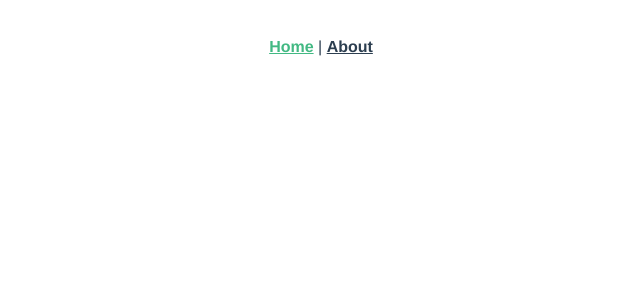
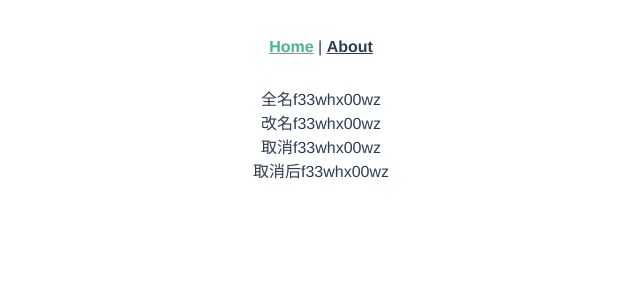
Before and after one commit to huangkangrui/vue-hooks, a Vue app: page / in a window 1280 px wide. Shown: the top 300 px of the page, without its empty margins (319-959 px from the left). Built offline with nearby package versions, Linux system fonts and the light colour scheme.

Commit message:
feat: 完成useRequest基本功能

```diff
--- /dev/null
+++ b/src/hooks/useRequest/Fetch.ts
@@ -0,0 +1,167 @@
+import { Ref } from 'vue';
+import type { FetchState, Options, PluginReturn, Service, Subscribe } from './types';
+
+export default class Fetch<TData, TParams extends any[]> {
+  pluginImpls: PluginReturn<TData, TParams>[] = [];
+
+  count = 0;
+
+  state: FetchState<TData, TParams> = {
+    loading: false,
+    params: undefined,
+    data: undefined,
+    error: undefined,
+  };
+
+  constructor(
+    public serviceRef: Ref<Service<TData, TParams>>,
+    public options: Options<TData, TParams>,
+    public subscribe: Subscribe<TData, TParams>,
+    public initState: Partial<FetchState<TData, TParams>> = {},
+  ) {
+    this.state = {
+      ...this.state,
+      loading: !options.manual,
+      ...initState,
+    };
+  }
+
+  setState(s: Partial<FetchState<TData, TParams>> = {}) {
+    const newState = {
+      ...this.state,
+      ...s,
+    }
+    this.state = newState;
+    this.subscribe(newState);
+  }
+
+  runPluginHandler(event: keyof PluginReturn<TData, TParams>, ...rest: any[]) {
+    // @ts-ignore
+    const r = this.pluginImpls.map((i) => i[event]?.(...rest)).filter(Boolean);
+    return Object.assign({}, ...r);
+  }
+
+  async runAsync(...params: TParams): Promise<TData> {
+    this.count += 1;
+    const currentCount = this.count;
+    const {
+      stopNow = false,
+      returnNow = false,
+      ...state
+    } = this.runPluginHandler('onBefore', params);
+
+    // stop request
+    if (stopNow) {
+      return new Promise(() => {});
+    }
+
+    this.setState({
+      loading: true,
+      params,
+      ...state,
+    });
+
+    // return now
+    if (returnNow) {
+      return Promise.resolve(state.data);
+    }
+
+    this.options.onBefore?.(params);
+
+    try {
+      // replace service
+      let { servicePromise } = this.runPluginHandler('onRequest', this.serviceRef.value, params);
+
+      if (!servicePromise) {
+        servicePromise = this.serviceRef.value(...params);
+      }
+
+      const res = await servicePromise;
+
+      if (currentCount !== this.count) {
+        // prevent run.then when request is canceled
+        return new Promise(() => {});
+      }
+
+      this.setState({
+        data: res,
+        error: undefined,
+        loading: false,
+      });
+
+      this.options.onSuccess?.(res, params);
+      this.runPluginHandler('onSuccess', res, params);
+
+      this.options.onFinally?.(params, res, undefined);
+
+      if (currentCount === this.count) {
+        this.runPluginHandler('onFinally', params, res, undefined);
+      }
+
+      return res;
+    } catch (error) {
+      if (currentCount !== this.count) {
+        return new Promise(() => {});
+      }
+
+      this.setState({
+        error,
+        loading: false,
+      });
+
+      this.options.onError?.(error, params);
+      this.runPluginHandler('onError', error, params);
+
+      this.options.onFinally?.(params, undefined, error);
+
+      if (currentCount === this.count) {
+        this.runPluginHandler('onFinally', params, undefined, error);
+      }
+
+      throw error;
+    }
+  }
+
+  run(...params: TParams) {
+    this.runAsync(...params).catch((error) => {
+      if (!this.options.onError) {
+        console.error(error);
+      }
+    });
+  }
+
+  cancel() {
+    this.count += 1;
+    this.setState({
+      loading: false,
+    });
+
+    this.runPluginHandler('onCancel');
+  }
+
+  refresh() {
+    // @ts-ignore
+    this.run(...(this.state.params || []));
+  }
+
+  refreshAsync() {
+    // @ts-ignore
+    return this.runAsync(...(this.state.params || []));
+  }
+
+  mutate(data?: TData | ((oldData?: TData) => TData | undefined)) {
+    let targetData: TData | undefined;
+    if (typeof data === 'function') {
+      // @ts-ignore
+      targetData = data(this.state.data);
+    } else {
+      targetData = data;
+    }
+
+    this.runPluginHandler('onMutate', targetData);
+
+    this.setState({
+      data: targetData,
+    });
+  }
+}
--- /dev/null
+++ b/src/hooks/useRequest/types.ts
@@ -0,0 +1,114 @@
+import { DeepReadonly, Ref } from 'vue';
+import type Fetch from './Fetch';
+
+export type Service<TData, TParams extends any[]> = (...args: TParams) => Promise<TData>;
+export type Subscribe<TData, TParams extends any[]> = (params: FetchState<TData, TParams>) => void;
+
+// for Fetch
+
+export interface FetchState<TData, TParams extends any[]> {
+  loading: boolean;
+  params?: TParams;
+  data?: TData;
+  error?: Error;
+}
+
+export interface PluginReturn<TData, TParams extends any[]> {
+  onBefore?: (params: TParams) =>
+    | ({
+      stopNow?: boolean;
+      returnNow?: boolean;
+    } & Partial<FetchState<TData, TParams>>)
+    | void;
+
+  onRequest?: (
+    service: Service<TData, TParams>,
+    params: TParams,
+  ) => {
+    servicePromise?: Promise<TData>;
+  };
+
+  onSuccess?: (data: TData, params: TParams) => void;
+  onError?: (e: Error, params: TParams) => void;
+  onFinally?: (params: TParams, data?: TData, e?: Error) => void;
+  onCancel?: () => void;
+  onMutate?: (data: TData) => void;
+}
+
+// for useRequestImplement
+
+export interface Options<TData, TParams extends any[]> {
+  manual?: boolean;
+
+  onBefore?: (params: TParams) => void;
+  onSuccess?: (data: TData, params: TParams) => void;
+  onError?: (e: Error, params: TParams) => void;
+  // formatResult?: (res: any) => TData;
+  onFinally?: (params: TParams, data?: TData, e?: Error) => void;
+
+  defaultParams?: TParams;
+
+  // refreshDeps
+  refreshDeps?: DeepReadonly<any>[];
+  refreshDepsAction?: () => void;
+
+  // loading delay
+  loadingDelay?: number;
+
+  // polling
+  pollingInterval?: number;
+  pollingWhenHidden?: boolean;
+
+  // refresh on window focus
+  refreshOnWindowFocus?: boolean;
+  focusTimespan?: number;
+
+  // debounce
+  debounceWait?: number;
+  debounceLeading?: boolean;
+  debounceTrailing?: boolean;
+  debounceMaxWait?: number;
+
+  // throttle
+  throttleWait?: number;
+  throttleLeading?: boolean;
+  throttleTrailing?: boolean;
+
+  // cache
+  cacheKey?: string;
+  cacheTime?: number;
+  staleTime?: number;
+
+  // retry
+  retryCount?: number;
+  retryInterval?: number;
+
+  // ready
+  ready?: boolean;
+
+  // [key: string]: any;
+}
+
+export type Plugin<TData, TParams extends any[]> = {
+  (fetchInstance: Fetch<TData, TParams>, options: Options<TData, TParams>): PluginReturn<
+    TData,
+    TParams
+  >;
+  onInit?: (options: Options<TData, TParams>) => Partial<FetchState<TData, TParams>>;
+};
+
+
+export interface Result<TData, TParams extends any[]> {
+  loading: Readonly<Ref<boolean>>;
+  data: Readonly<Ref<TData>>;
+  error: Readonly<Ref<Error>>;
+  params: Readonly<Ref<TParams>>;
+  cancel: Fetch<TData, TParams>['cancel'];
+  refresh: Fetch<TData, TParams>['refresh'];
+  refreshAsync: Fetch<TData, TParams>['refreshAsync'];
+  run: Fetch<TData, TParams>['run'];
+  runAsync: Fetch<TData, TParams>['runAsync'];
+  mutate: Fetch<TData, TParams>['mutate'];
+}
+
+export type Timeout = ReturnType<typeof setTimeout>;
--- /dev/null
+++ b/src/hooks/useRequest/useRequest.ts
@@ -0,0 +1,14 @@
+
+import type { Options, Plugin, Service } from './types';
+import useRequestImplement from './useRequestImplement';
+function useRequest<TData, TParams extends any[]>(
+  service: Service<TData, TParams>,
+  options?: Options<TData, TParams>,
+  plugins?: Plugin<TData, TParams>[],
+) {
+  return useRequestImplement<TData, TParams>(service, options, [
+    ...(plugins || []),
+  ] as Plugin<TData, TParams>[]);
+}
+
+export default useRequest;
--- /dev/null
+++ b/src/hooks/useRequest/useRequestImplement.ts
@@ -0,0 +1,75 @@
+import { computed, onMounted, onUnmounted, readonly, ref } from "vue";
+import Fetch from "./Fetch";
+import type { Options, Plugin, Result, Service, Subscribe } from "./types";
+
+function useRequestImplement<TData, TParams extends any[]>(
+  service: Service<TData, TParams>,
+  options: Options<TData, TParams> = {},
+  plugins: Plugin<TData, TParams>[] = []
+) {
+
+  const { manual = false, ...rest } = options;
+  const loading = ref<boolean>(false);
+  const data = ref<TData>();
+  const error = ref<Error>();
+  // @ts-ignore
+  const params = ref<TParams>(options.defaultParams ?? []);
+  const fetchOptions = {
+    manual,
+    ...rest,
+  };
+
+  const serviceRef = ref(service);
+
+  const update: Subscribe<TData, TParams> = (state) => {
+    loading.value = state.loading
+    data.value = state.data
+    error.value = state.error
+    params.value = state.params
+  };
+  const fetchInstance = computed(() => {
+    const initState = plugins
+      .map((p) => p?.onInit?.(fetchOptions))
+      .filter(Boolean);
+    return new Fetch<TData, TParams>(
+      serviceRef,
+      fetchOptions,
+      update,
+      Object.assign({}, ...initState)
+    );
+  }).value;
+  fetchInstance.options = fetchOptions;
+  // run all plugins hooks
+  fetchInstance.pluginImpls = plugins.map((p) =>
+    p(fetchInstance, fetchOptions)
+  );
+
+
+  onMounted(() => {
+    if (!manual) {
+      // useCachePlugin can set fetchInstance.state.params from cache when init
+      const params = fetchInstance.state.params || options.defaultParams || [];
+      // @ts-ignore
+      fetchInstance.run(...params);
+    }
+  });
+
+  onUnmounted(() => {
+    fetchInstance.cancel();
+  });
+
+  return {
+    loading: readonly(loading),
+    data: readonly(data),
+    error: readonly(error),
+    params: readonly(params),
+    cancel: fetchInstance.cancel.bind(fetchInstance),
+    refresh: fetchInstance.refresh.bind(fetchInstance),
+    refreshAsync: fetchInstance.refreshAsync.bind(fetchInstance),
+    run: fetchInstance.run.bind(fetchInstance),
+    runAsync: fetchInstance.runAsync.bind(fetchInstance),
+    mutate: fetchInstance.mutate.bind(fetchInstance),
+  } as Result<TData, TParams>;
+}
+
+export default useRequestImplement;
--- a/src/views/HomeView.vue
+++ b/src/views/HomeView.vue
@@ -1,12 +1,29 @@
 <template>
-  <div class="home">
-  </div>
+  <div class="home" @click="run">全名{{ loading ? "loading" : data }}</div>
+  <div class="home" @click="mutate(1234)">改名{{ loading ? "loading" : data }}</div>
+  <div class="home" @click="cancel">取消{{ loading ? "loading" : data }}</div>
+  <div class="home" @click="cancel">取消后{{ data }}</div>
 </template>
 
 <script lang="ts">
-import { defineComponent } from 'vue';
+import useRequest from "@/hooks/useRequest/useRequest";
+import { defineComponent } from "vue";
+function getFullName(): Promise<string> {
+  console.log("发起请求");
 
+  return new Promise((resolve) => {
+    setTimeout(() => {
+      resolve(Math.random().toString(36).slice(2));
+    }, 2.5 * 1000);
+  });
+}
 export default defineComponent({
-  name: 'HomeView',
+  name: "HomeView",
+  setup() {
+    const { run, data, loading, mutate, cancel } = useRequest(getFullName, {
+      manual: false,
+    });
+    return { run, data, loading, mutate, cancel };
+  },
 });
 </script>
```
